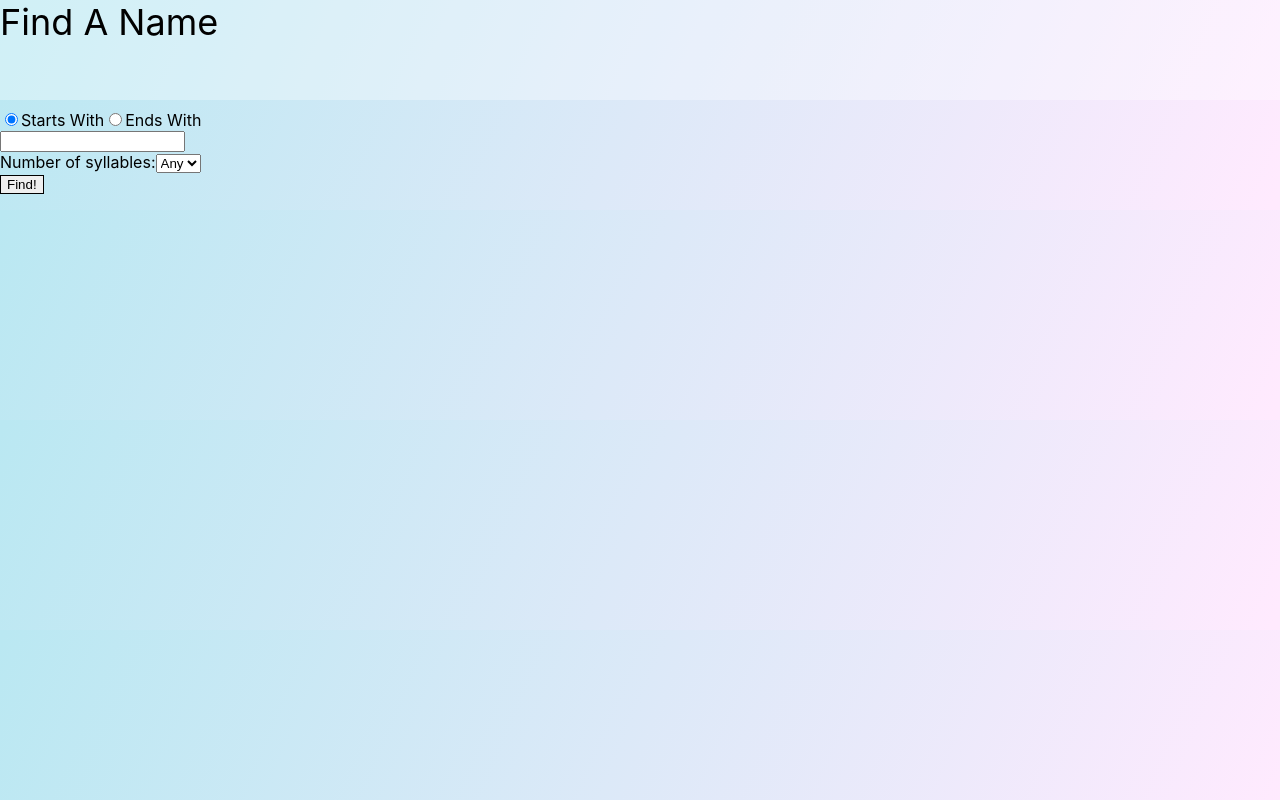
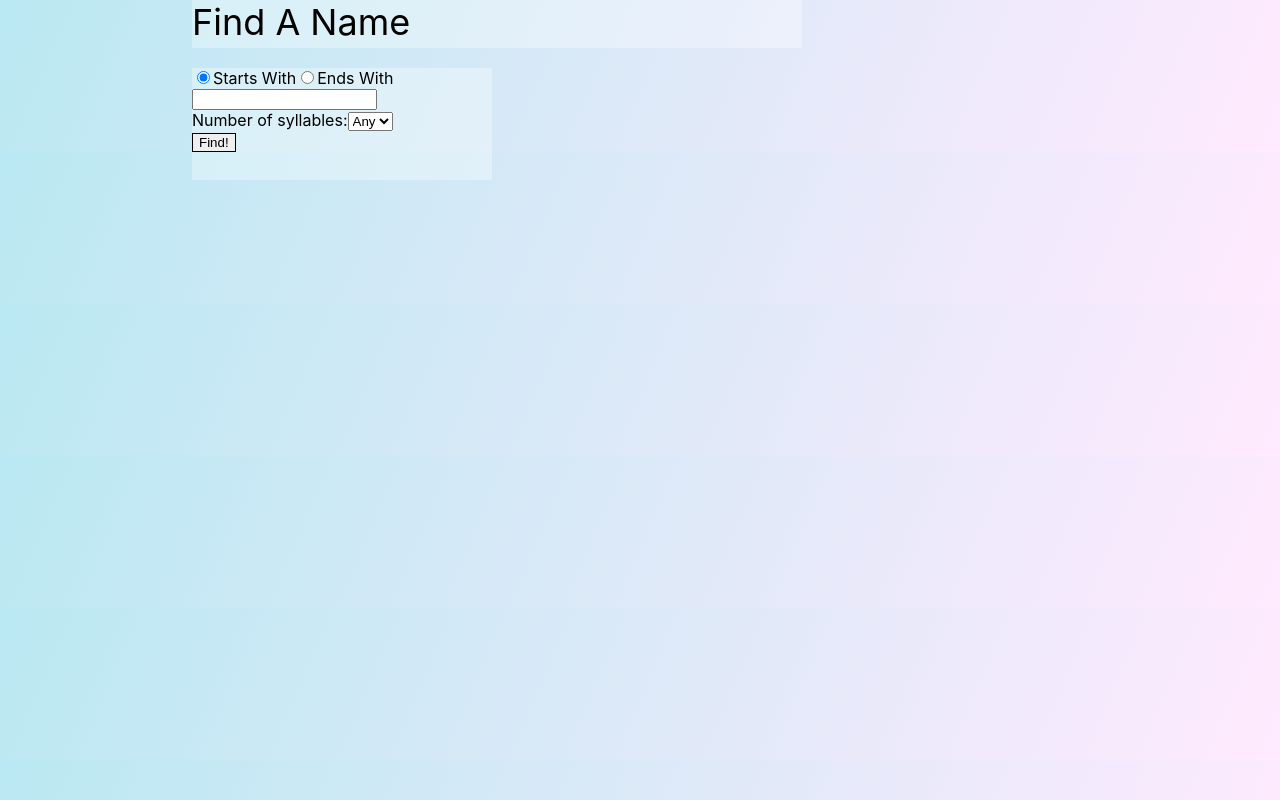
Before and after one commit to jlipkin8/names-app, a React (Create React App) app: page / in a window 1280 px wide. Built offline with nearby package versions, Linux system fonts and the light colour scheme.

Commit message:
CSS stuff.

```diff
--- a/src/App.css
+++ b/src/App.css
@@ -2,13 +2,14 @@
   grid-area: header;
   background-color: #ffffff50;
   width: 100%;
-  min-height: 10vh;
   font-size: calc(20px + 2vmin);
   color: #000000;
 }
 
 .sidebar {
   grid-area: sidebar;
+  margin-top: 10px;
+  background-color: #ffffff50;
 }
 
 .content {
@@ -23,12 +24,11 @@ body {
   );
 }
 .App {
-  position: relative;
-  width: 100%;
-
+  width: 70%;
   display: grid;
-  grid-template-columns: repeat(2, 1fr);
-  grid-auto-rows: minmax(100px, auto);
+  grid-template-columns: repeat(2, minmax(min-content, 300px));
+  grid-template-rows: 3em 80%;
   grid-template-areas: 'header header' 'sidebar content';
   gap: 10px;
+  margin: 0 auto 0;
 }
```
